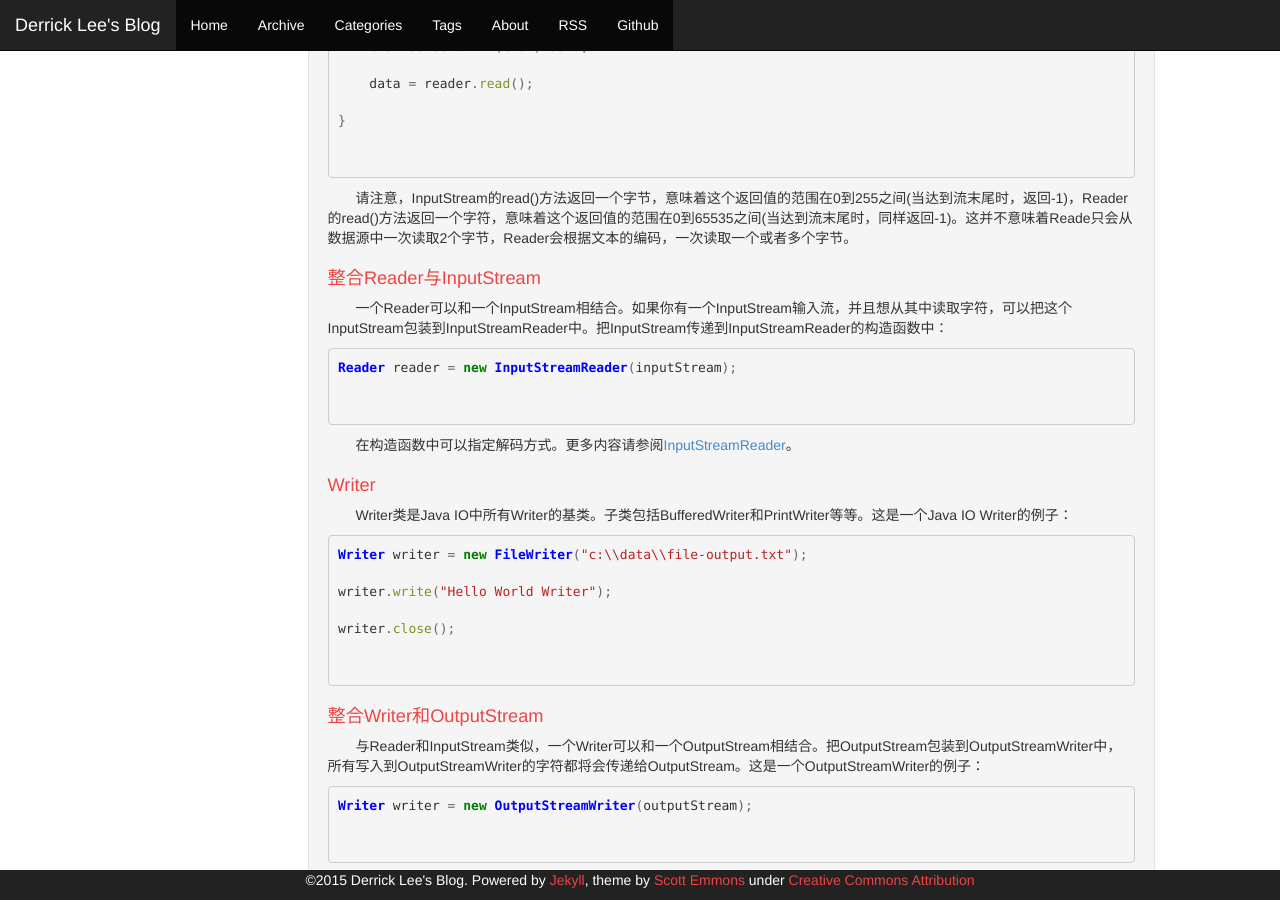
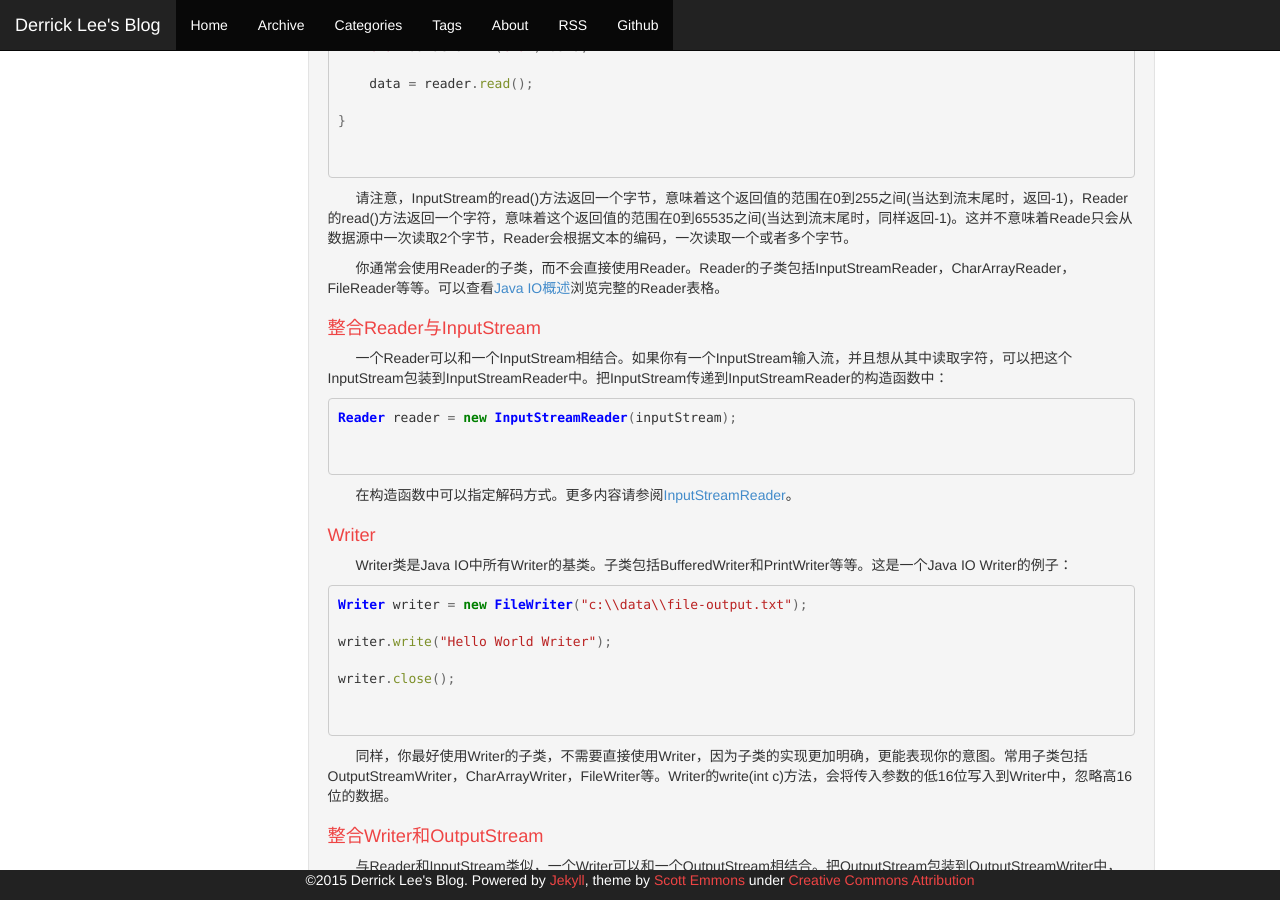
Before and after one commit to leesir/leesir.github.io, a Jekyll site: the page built from _posts/2015-10-11-java-io-reader-writer.md, in a window 1280 px wide and 900 px high, scrolled down 414 px. Built offline with Jekyll 4.4.1, drawn with Linux system fonts in a browser that asks for light colours; Markdown is read by kramdown in place of the engine named in the settings; comment, search, counter and statistics services are not loaded.

Commit message:
update blog java-io-reader-writer

```diff
--- a/_posts/2015-10-11-java-io-reader-writer.md
+++ b/_posts/2015-10-11-java-io-reader-writer.md
@@ -37,6 +37,8 @@ while(data != -1){
 
 　　请注意，InputStream的read()方法返回一个字节，意味着这个返回值的范围在0到255之间(当达到流末尾时，返回-1)，Reader的read()方法返回一个字符，意味着这个返回值的范围在0到65535之间(当达到流末尾时，同样返回-1)。这并不意味着Reade只会从数据源中一次读取2个字节，Reader会根据文本的编码，一次读取一个或者多个字节。
 
+　　你通常会使用Reader的子类，而不会直接使用Reader。Reader的子类包括InputStreamReader，CharArrayReader，FileReader等等。可以查看[Java IO概述](http://leesir.github.io/2015/09/java-io-overview/)浏览完整的Reader表格。
+
 #整合Reader与InputStream
 
 　　一个Reader可以和一个InputStream相结合。如果你有一个InputStream输入流，并且想从其中读取字符，可以把这个InputStream包装到InputStreamReader中。把InputStream传递到InputStreamReader的构造函数中：
@@ -63,6 +65,8 @@ writer.close();
 
     {% endhighlight %}
 
+　　同样，你最好使用Writer的子类，不需要直接使用Writer，因为子类的实现更加明确，更能表现你的意图。常用子类包括OutputStreamWriter，CharArrayWriter，FileWriter等。Writer的write(int c)方法，会将传入参数的低16位写入到Writer中，忽略高16位的数据。
+
 #整合Writer和OutputStream
 
 　　与Reader和InputStream类似，一个Writer可以和一个OutputStream相结合。把OutputStream包装到OutputStreamWriter中，所有写入到OutputStreamWriter的字符都将会传递给OutputStream。这是一个OutputStreamWriter的例子：
```
